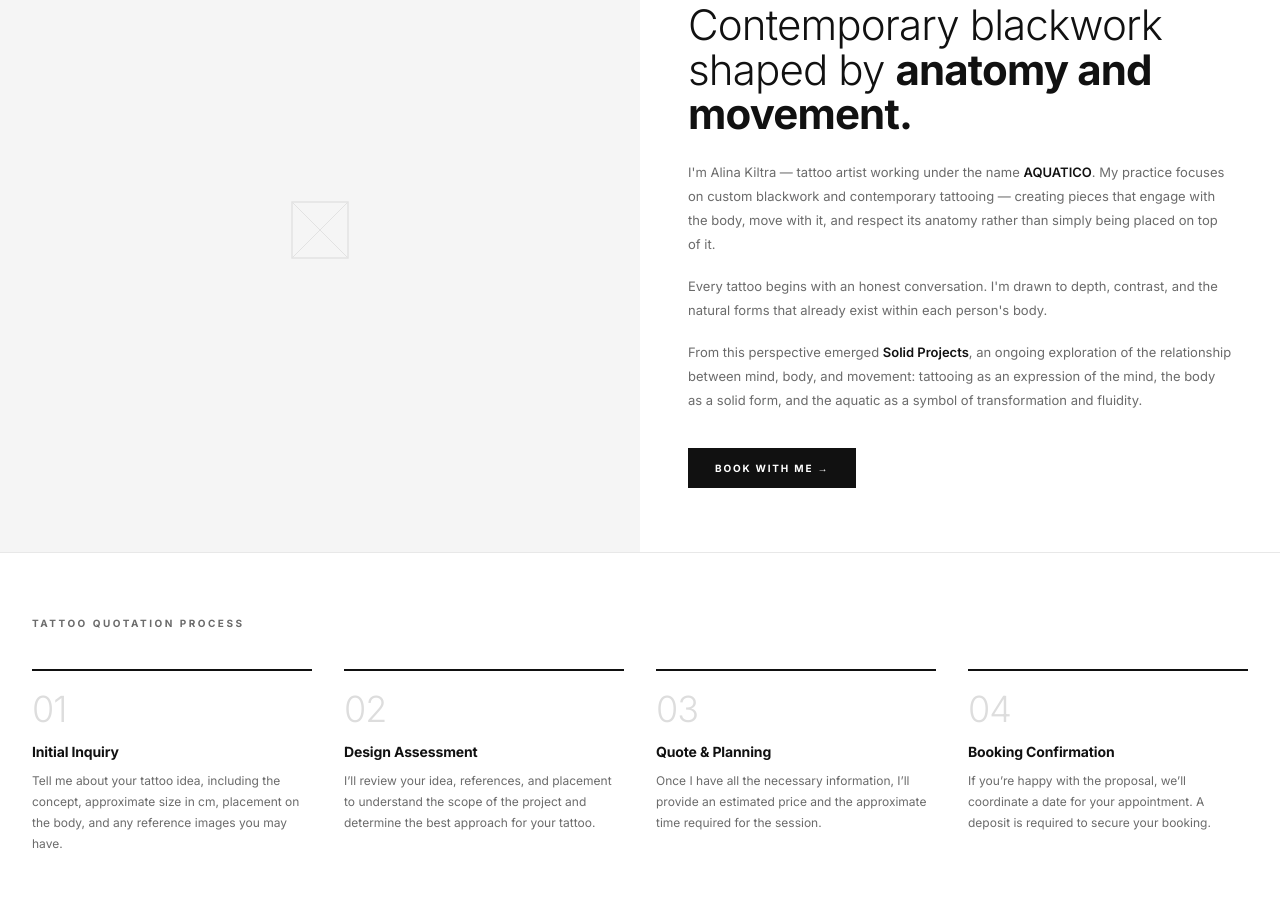
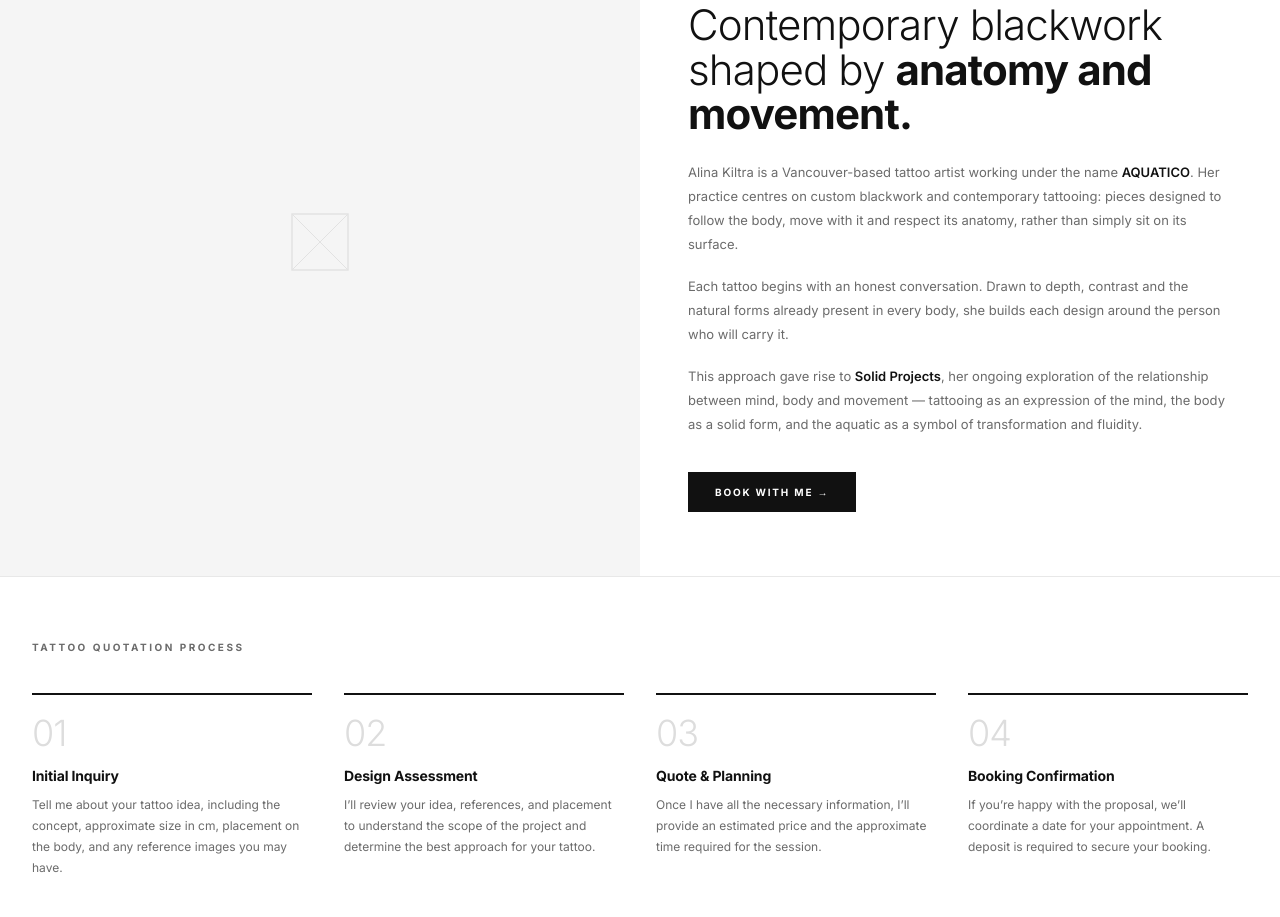
Before and after one commit to alinakiltra/alinakiltra.com, a plain HTML site: page index.html in a window 1280 px wide. Shown: the part 1862-2779 px from the top of the page. Drawn offline with Linux system fonts and the light colour scheme.

Commit message:
Add files via upload

```diff
--- a/index.html
+++ b/index.html
@@ -1028,9 +1028,9 @@
   <div style="padding:64px 48px;display:flex;flex-direction:column;justify-content:center;background:var(--white);">
     <p style="font-size:10px;font-weight:700;letter-spacing:0.28em;text-transform:uppercase;color:var(--gray);margin-bottom:20px;">About · AQUATICO</p>
     <h2 style="font-size:clamp(26px,4vw,42px);font-weight:300;line-height:1.05;letter-spacing:-0.02em;color:var(--black);margin-bottom:24px;">Contemporary blackwork shaped by <strong style="font-weight:700;">anatomy and movement.</strong></h2>
-    <p style="font-size:13px;line-height:1.85;color:var(--gray);margin-bottom:18px;">I'm Alina Kiltra — tattoo artist working under the name <strong style="color:var(--black);font-weight:600;">AQUATICO</strong>. My practice focuses on custom blackwork and contemporary tattooing — creating pieces that engage with the body, move with it, and respect its anatomy rather than simply being placed on top of it.</p>
-    <p style="font-size:13px;line-height:1.85;color:var(--gray);margin-bottom:18px;">Every tattoo begins with an honest conversation. I'm drawn to depth, contrast, and the natural forms that already exist within each person's body.</p>
-    <p style="font-size:13px;line-height:1.85;color:var(--gray);margin-bottom:36px;">From this perspective emerged <strong style="color:var(--black);font-weight:600;">Solid Projects</strong>, an ongoing exploration of the relationship between mind, body, and movement: tattooing as an expression of the mind, the body as a solid form, and the aquatic as a symbol of transformation and fluidity.</p>
+    <p style="font-size:13px;line-height:1.85;color:var(--gray);margin-bottom:18px;">Alina Kiltra is a Vancouver-based tattoo artist working under the name <strong style="color:var(--black);font-weight:600;">AQUATICO</strong>. Her practice centres on custom blackwork and contemporary tattooing: pieces designed to follow the body, move with it and respect its anatomy, rather than simply sit on its surface.</p>
+    <p style="font-size:13px;line-height:1.85;color:var(--gray);margin-bottom:18px;">Each tattoo begins with an honest conversation. Drawn to depth, contrast and the natural forms already present in every body, she builds each design around the person who will carry it.</p>
+    <p style="font-size:13px;line-height:1.85;color:var(--gray);margin-bottom:36px;">This approach gave rise to <strong style="color:var(--black);font-weight:600;">Solid Projects</strong>, her ongoing exploration of the relationship between mind, body and movement — tattooing as an expression of the mind, the body as a solid form, and the aquatic as a symbol of transformation and fluidity.</p>
     <a href="#booking" style="display:inline-block;background:var(--black);color:var(--white);border:1.5px solid var(--black);padding:13px 26px;font-family:Inter,sans-serif;font-size:10px;font-weight:700;letter-spacing:0.18em;text-transform:uppercase;text-decoration:none;transition:all 0.2s;align-self:flex-start;" onmouseover="this.style.background='white';this.style.color='black'" onmouseout="this.style.background='black';this.style.color='white'">Book with me →</a>
   </div>
 </section>
```
